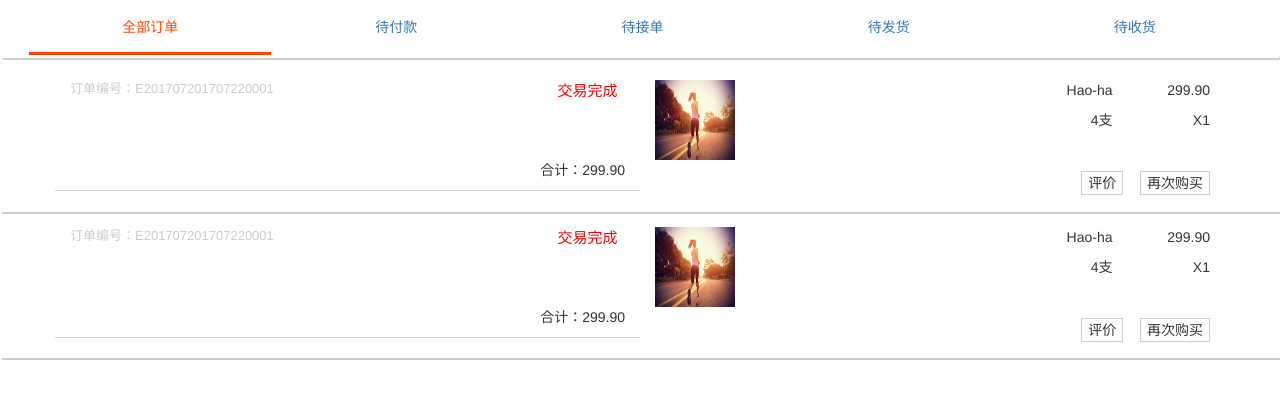
After one commit to lsc1993/WXProject, a PHP site: page /html/order-list.html in a window 1280 px wide. The commit adds this page. Shown: the top 399 px of the page. Run offline with PHP 8.4, Linux system fonts and the light colour scheme.

Commit message:
提交我的页面修改与订单页面

```diff
--- a/WXOfWeb/css/header.css
+++ b/WXOfWeb/css/header.css
@@ -1,8 +1,8 @@
 .fixed-header {
 	position: fixed;
 	top: 2px;
-	left: 2%;
-	right: 3%;
+	left: 0;
+	right: 0;
 	min-height: 50px;
 	background: #FFFFFF;
 	border-radius: 3px;
@@ -40,7 +40,6 @@
 
 .navbar-ul li {
 	width: 23%;
-	/*margin-left: 3%;*/
 	margin-bottom: 3px;
 	list-style: none;
 	line-height: 50px;
@@ -60,3 +59,26 @@
 .tab-choosed a {
 	color: #FF4500;
 }
+
+/*
+ * 含有5个tab的头部样式
+ * */
+.navbar-ul-5 {
+	margin: 0 auto;
+	padding: 0 0 0 5px;
+	text-align: center;
+}
+
+.navbar-ul-5 li {
+	width: 19%;
+	margin-bottom: 3px;
+	list-style: none;
+	line-height: 50px;
+	text-align: center;
+	display: inline-block;
+
+}
+
+.navbar-ul-5 li:hover {
+	cursor: pointer;
+}
--- /dev/null
+++ b/WXOfWeb/css/order-list.css
@@ -0,0 +1,73 @@
+/*
+ * 订单列表样式
+ * */
+.order-list-container {
+
+}
+
+.order-list {
+	width: 100%;
+	height: auto;
+}
+
+.order-list ul {
+	width: 100%;
+	height: auto;
+	list-style: none;
+	padding: 0;
+}
+
+.order-list ul li {
+	width: 100%;
+	height: auto;
+	display: block;
+	margin-top: 15px;
+	box-shadow: 2px 2px #CCCCCC;
+}
+
+.order-no p {
+	color: #CCCCCC;
+	font-size: 13px;
+}
+
+.order-status p {
+	color: #FF0000;
+	font-size: 15px;
+	font-weight: 500;
+}
+
+.order-message-container {
+	margin-bottom: 5px;
+}
+
+.order-message img {
+	width: 80px;
+	height: 80px;
+}
+
+.order-message p {
+	height: auto;
+	text-align: right;
+	display: block;
+}
+
+.order-total-cost p {
+	float: right;
+}
+
+.product-count p {
+	float: right;
+}
+
+.border-bottom-divider {
+	border-bottom: 1px solid #CCCCCC;
+}
+
+.order-operator button {
+	margin-left: 3%;
+	margin-top: 2%;
+	margin-bottom: 3%;
+	float: right;
+	background-color: rgba(255,255,255,.3);
+	border: 1px solid #CCCCCC;
+}
--- /dev/null
+++ b/WXOfWeb/html/order-list.html
@@ -0,0 +1,80 @@
+<!DOCTYPE html>
+<html>
+	<head>
+		<meta charset="UTF-8">
+		<meta name="viewport" content="width=device-width, initial-scale=1.0, minimum-scale=1.0, maximum-scale=1.0, user-scalable=no" />
+		<title></title>
+		<link rel="stylesheet" href="../css/bootstrap.min.css" />
+		<link rel="stylesheet" href="../css/font-awesome.min.css" />
+		<link rel="stylesheet" href="../css/header.css" />
+		<link rel="stylesheet" href="../css/order-list.css" />
+	</head>
+	<body>
+		<!--页面title-->
+		<header class="fixed-header">
+			<div class="menu-wrapper">
+				<ul class="navbar-ul-5">
+					<li id="tab-1" class="tab-choosed" onclick="tabClick(1)"><a>全部订单</a></li>
+					<li id="tab-2" onclick="tabClick(2)"><a>待付款</a></li>
+					<li id="tab-3" onclick="tabClick(3)"><a>待接单</a></li>
+					<li id="tab-4" onclick="tabClick(4)"><a>待发货</a></li>
+					<li id="tab-5" onclick="tabClick(5)"><a>待收货</a></li>
+				</ul>
+			</div>
+		</header>
+		<div class="space"></div>
+		<div class="order-list-container" id="order-list">
+			<div class="order-list">
+				<ul>
+					<li v-for="order in orderAll" :key="order">
+						<div class="container">
+							<div class="row">
+								<div class="col-md-5 col-sm-10 col-xs-9">
+									<div class="order-no">
+										<p>订单编号：{{order.orderNo}}</p>
+									</div>
+								</div>
+								<div class="col-md-1 col-sm-2 col-xs-3">
+									<div class="order-status">
+										<p>{{order.orderStatus}}</p>
+									</div>
+								</div>
+								<div class="order-message-container order-message">
+									<div class="col-md-2 col-sm-4 col-xs-4">
+										<img :src="order.orderImg"/>
+									</div>
+									<div class="col-md-3 col-sm-5 col-xs-5">
+										<p class="font-size-medium">{{order.orderName}}</p>
+										<p class="font-size-medium">{{order.orderStandard}}</p>
+									</div>
+									<div class="col-md-1 col-sm-3 col-xs-3">
+										<p class="font-size-medium">{{order.orderPrice}}</p>
+										<div class="product-count">
+											<p class="font-size-medium">{{order.orderCount}}</p><p>X</p>
+										</div>
+									</div>
+								</div>
+								<div class="order-total-cost">
+									<div class="col-md-6 col-sm-12 col-xs-12 border-bottom-divider">
+										<p>合计：{{order.orderTotal}}</p>
+									</div>
+								</div>
+								<div class="order-operator">
+									<div class="col-md-6 col-sm-12 col-xs-12">
+										<button>再次购买</button>
+										<button>评价</button>
+									</div>
+								</div>
+							</div>
+						</div>
+					</li>
+				</ul>
+			</div>
+		</div>
+		<script type="text/javascript" src="../js/jquery-3.2.1.min.js" ></script>
+		<script type="text/javascript" src="../js/bootstrap.js" ></script>
+		<script type="text/javascript" src="../js/vue.js" ></script>
+		<script type="text/javascript" src="../js/header.js" ></script>
+		<script type="text/javascript" src="../js/order-list.js" ></script>
+	</body>
+</html>
--- a/WXOfWeb/html/order.html
+++ b/WXOfWeb/html/order.html
@@ -68,7 +68,6 @@
 								<div class="product-count">
 									<p class="font-size-medium">{{productMessage.count}}</p><p>X</p>
 								</div>
-
 							</div>
 						</div>
 					</div>
--- a/WXOfWeb/html/product.html
+++ b/WXOfWeb/html/product.html
@@ -7,8 +7,6 @@
 		<link rel="stylesheet" href="../css/bootstrap.css" />
 		<link rel="stylesheet" href="../css/font-awesome.min.css" />
 		<link rel="stylesheet" href="../css/product.css" />
-		<link rel="stylesheet" href="../css/product-header.css" />
-		<link rel="stylesheet" href="../css/product-footer.css" />
 		<link rel="stylesheet" href="../css/dialog.css" />
 		<link rel="stylesheet" href="../css/popup-window.css" />
 	</head>
--- a/WXOfWeb/js/header.js
+++ b/WXOfWeb/js/header.js
@@ -7,5 +7,8 @@ function tabClick(index) {
 		$("#tab-3").addClass("tab-choosed").siblings().removeClass("tab-choosed");
 	} else if(index == 4) {
 		$("#tab-4").addClass("tab-choosed").siblings().removeClass("tab-choosed");
+	} else if(index == 5) {
+		$("#tab-5").addClass("tab-choosed").siblings().removeClass("tab-choosed");
 	}
+
 }
--- /dev/null
+++ b/WXOfWeb/js/order-list.js
@@ -0,0 +1,31 @@
+$(function(){
+
+})
+
+var orderList = new Vue({
+	el: "#order-list",
+	data: {
+		orderAll: [
+		    {
+		    	orderNo: "E201707201707220001",
+		    	orderStatus: "交易完成",
+		    	orderImg: "../img/20172001.jpg",
+		    	orderName: "Hao-ha",
+		    	orderStandard: "4支",
+		    	orderPrice: "299.90",
+		    	orderCount: "1",
+		    	orderTotal: "299.90",
+		    },
+		    {
+		    	orderNo: "E201707201707220001",
+		    	orderStatus: "交易完成",
+		    	orderImg: "../img/20172001.jpg",
+		    	orderName: "Hao-ha",
+		    	orderStandard: "4支",
+		    	orderPrice: "299.90",
+		    	orderCount: "1",
+		    	orderTotal: "299.90",
+		    },
+		]
+	}
+})
```
Also changed, not shown: WXOfWeb/css/mine.css (added, +89 -0 lines), WXOfWeb/css/product-footer.css (deleted, +0 -49 lines), WXOfWeb/css/product-header.css (deleted, +0 -33 lines), WXOfWeb/html/mine.html (+104 -2 lines), WXOfWeb/js/mine.js (added, +13 -0 lines).
